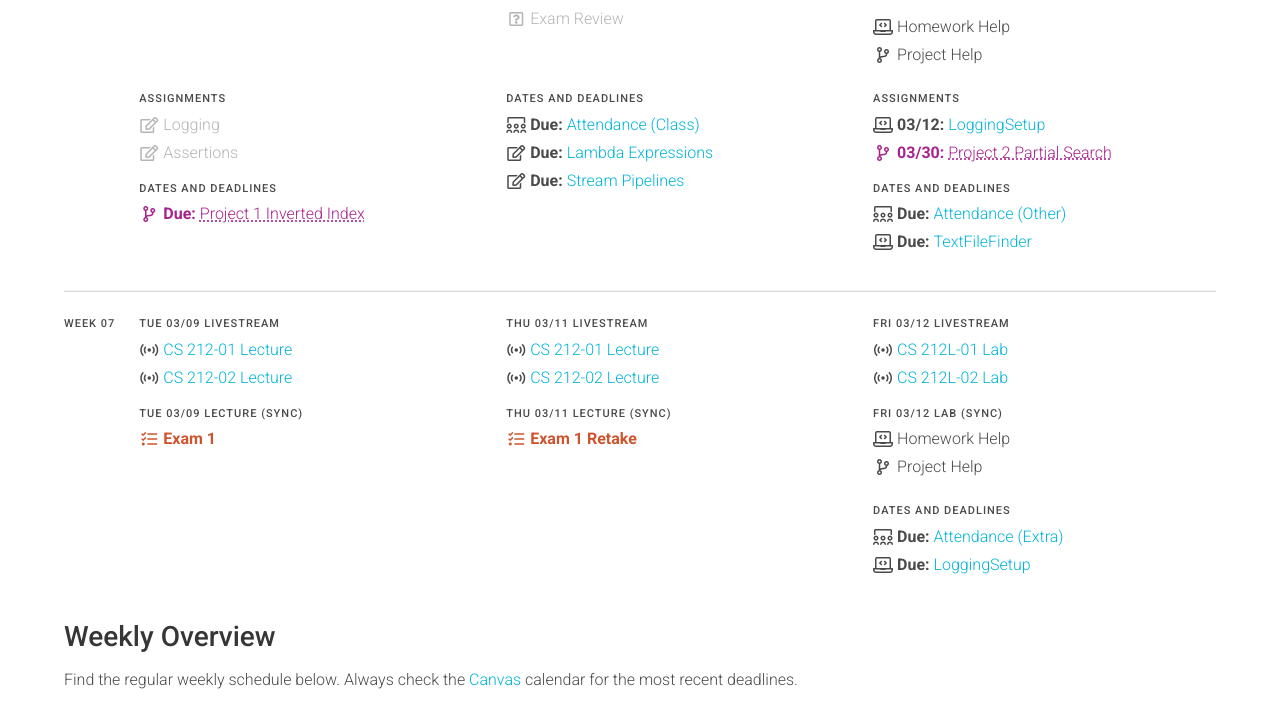
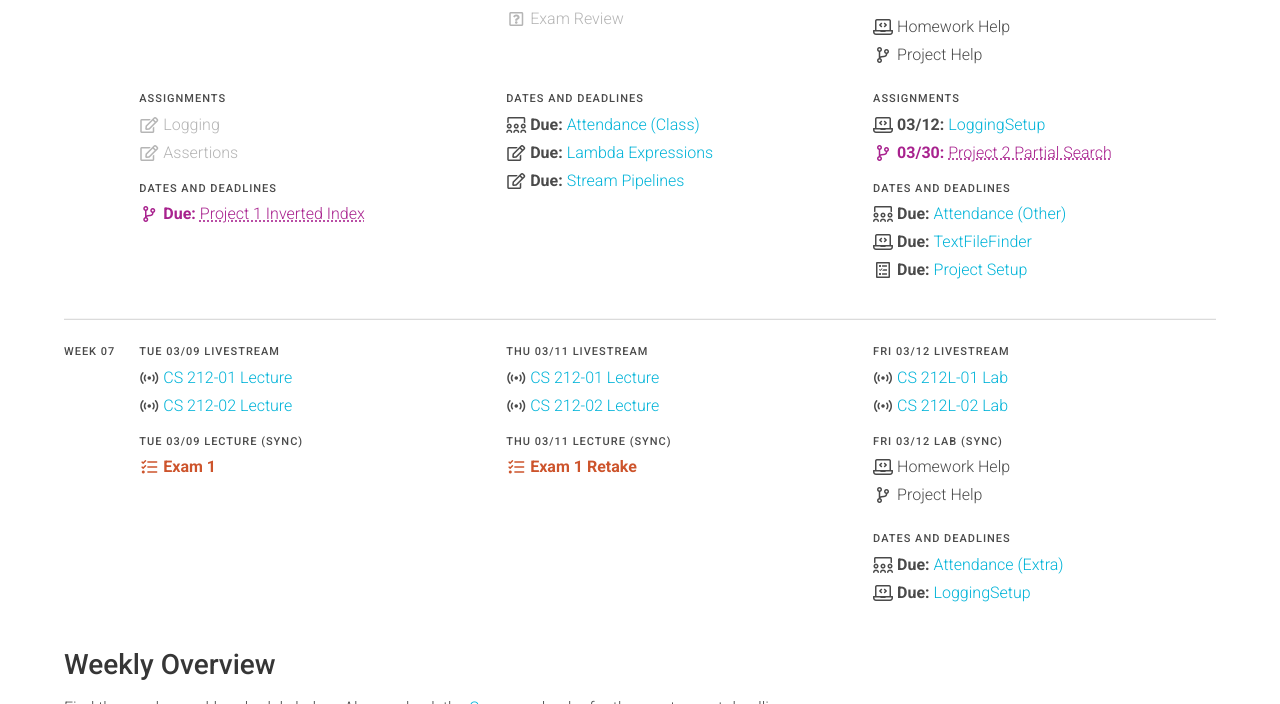
Before and after one commit to usf-cs212-spring2021/usf-cs212-spring2021.github.io, a Jekyll site: the page built from index.md, in a window 1280 px wide and 900 px high, scrolled down 681 px, cut to the strip 0-704 px from the top of the window. Built offline with Jekyll 4.4.1, drawn with Linux system fonts in a browser that asks for light colours.

Commit message:
Adding participation assignment.

```diff
--- a/_data/participation.yml
+++ b/_data/participation.yml
@@ -21,3 +21,9 @@ lecture_setup:
   text: 'Lecture Setup'
   link: 'https://usfca.instructure.com/courses/1597848/assignments/7060771'
   date: 2021-02-19
+
+project_setup:
+  <<: *default
+  text: 'Project Setup'
+  link: 'https://usfca.instructure.com/courses/1597848/assignments/7040990'
+  date: 2021-03-05
--- a/_data/schedule.yml
+++ b/_data/schedule.yml
@@ -729,6 +729,9 @@ weeks:
               - file: 'homework'
                 name: 'textfilefinder'
 
+              - file: 'participation'
+                name: 'project_setup'
+
           - <<: *deadlines
             items:
               - file: 'attendance'
@@ -814,6 +817,9 @@ weeks:
 
               - file: 'homework'
                 name: 'textfilefinder'
+
+              - file: 'participation'
+                name: 'project_setup'
 
   - week: 7
     days:
```
